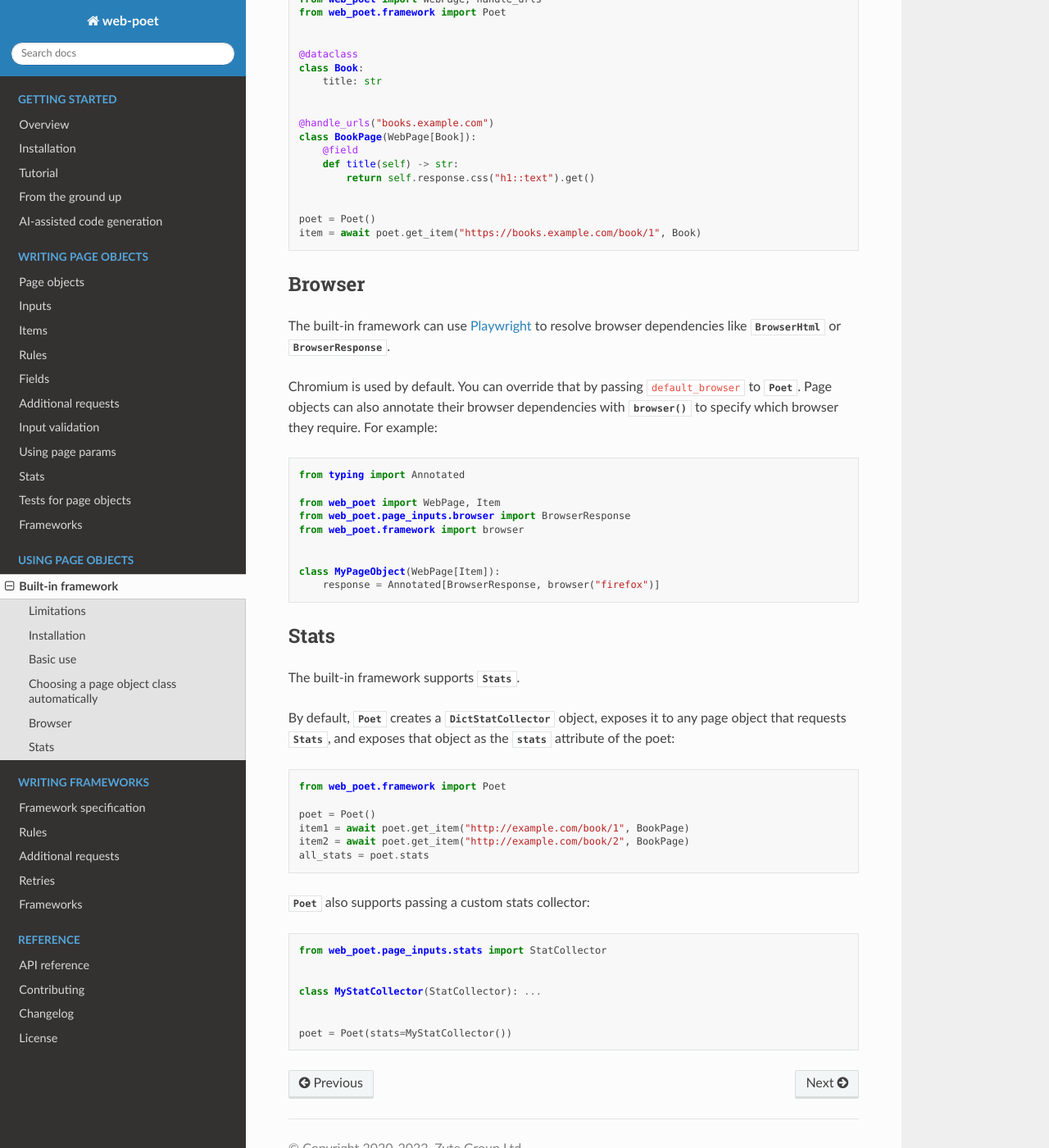
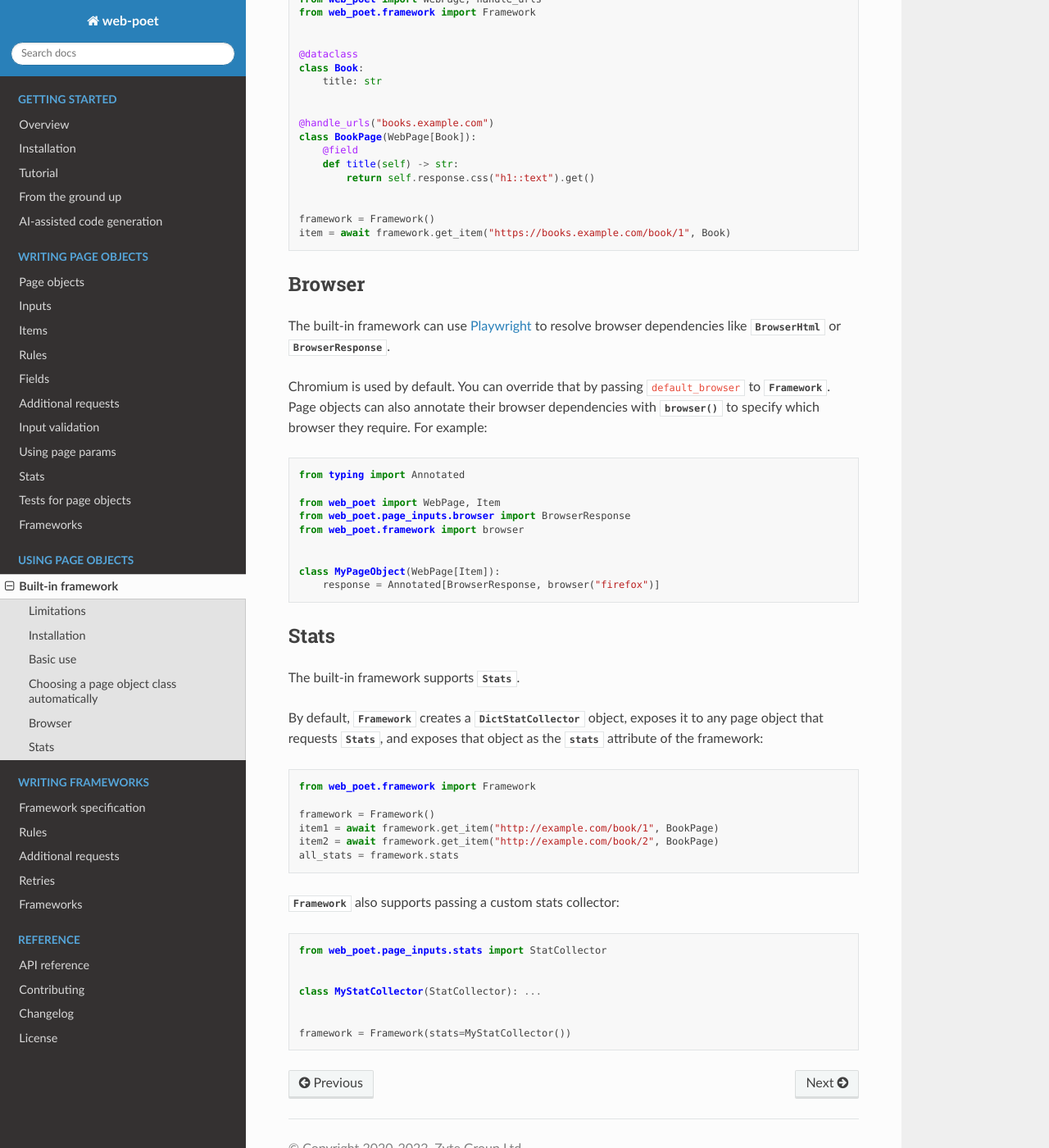
Before and after one commit to scrapinghub/web-poet, a Sphinx documentation site: the page built from docs/framework.rst, in a window 1280 px wide and 1400 px high, scrolled down 1478 px. Shown: the whole window at 82% size. Built offline with Sphinx 7.4.7 and the Read the Docs theme 3.1.0, drawn with Linux system fonts in a browser that asks for light colours; some of the changed text lies outside the part shown.

Commit message:
Poet → Framework

```diff
--- a/docs/framework.rst
+++ b/docs/framework.rst
@@ -47,7 +47,7 @@ Basic use
 
     from dataclasses import dataclass
     from web_poet import WebPage
-    from web_poet.framework import Poet
+    from web_poet.framework import Framework
     from web_poet.utils import ensure_awaitable
 
 
@@ -62,11 +62,11 @@ Basic use
             return self.response.css("h1::text").get()
 
 
-    poet = Poet()
-    item = await poet.get_item("https://books.example.com/book/1", BookPage)
+    framework = Framework()
+    item = await framework.get_item("https://books.example.com/book/1", BookPage)
 
     # Or, if you prefer, get a page object first.
-    page = await poet.get_page("https://books.example.com/book/1", BookPage)
+    page = await framework.get_page("https://books.example.com/book/1", BookPage)
     item = await ensure_awaitable(page.to_item())
 
 Choosing a page object class automatically
@@ -74,14 +74,14 @@ Choosing a page object class automatically
 
 If you decorate your page object classes with :func:`~web_poet.handle_urls` and
 make sure they are imported, e.g. with :func:`~web_poet.consume_modules`, you
-can pass :meth:`~web_poet.framework.Poet.get_item` an item class, and let it
-determine which page object class to use:
+can pass :meth:`~web_poet.framework.Framework.get_item` an item class, and let
+it determine which page object class to use:
 
 .. code-block:: python
 
     from dataclasses import dataclass
     from web_poet import WebPage, handle_urls
-    from web_poet.framework import Poet
+    from web_poet.framework import Framework
 
 
     @dataclass
@@ -96,8 +96,8 @@ determine which page object class to use:
             return self.response.css("h1::text").get()
 
 
-    poet = Poet()
-    item = await poet.get_item("https://books.example.com/book/1", Book)
+    framework = Framework()
+    item = await framework.get_item("https://books.example.com/book/1", Book)
 
 .. _framework-browser:
 
@@ -110,7 +110,7 @@ like :class:`~web_poet.page_inputs.browser.BrowserHtml` or
 :class:`~web_poet.page_inputs.browser.BrowserResponse`.
 
 Chromium is used by default. You can override that by passing
-``default_browser`` to :class:`~web_poet.framework.Poet`. Page objects can also
+``default_browser`` to :class:`~web_poet.framework.Framework`. Page objects can also
 annotate their browser dependencies with :func:`~web_poet.framework.browser` to
 specify which browser they require. For example:
 
@@ -131,22 +131,22 @@ Stats
 
 The built-in framework supports :class:`~web_poet.page_inputs.stats.Stats`.
 
-By default, :class:`~web_poet.framework.Poet` creates a
+By default, :class:`~web_poet.framework.Framework` creates a
 :class:`~web_poet.page_inputs.stats.DictStatCollector` object, exposes it to
 any page object that requests :class:`~web_poet.page_inputs.stats.Stats`, and
-exposes that object as the :data:`stats <web_poet.framework.Poet.stats>`
-attribute of the poet:
+exposes that object as the :data:`stats <web_poet.framework.Framework.stats>`
+attribute of the framework:
 
 .. code-block:: python
 
-    from web_poet.framework import Poet
+    from web_poet.framework import Framework
 
-    poet = Poet()
-    item1 = await poet.get_item("http://example.com/book/1", BookPage)
-    item2 = await poet.get_item("http://example.com/book/2", BookPage)
-    all_stats = poet.stats
+    framework = Framework()
+    item1 = await framework.get_item("http://example.com/book/1", BookPage)
+    item2 = await framework.get_item("http://example.com/book/2", BookPage)
+    all_stats = framework.stats
 
-:class:`~web_poet.framework.Poet` also supports passing a custom stats
+:class:`~web_poet.framework.Framework` also supports passing a custom stats
 collector:
 
 .. code-block:: python
@@ -157,4 +157,4 @@ collector:
     class MyStatCollector(StatCollector): ...
 
 
-    poet = Poet(stats=MyStatCollector())
+    framework = Framework(stats=MyStatCollector())
--- a/docs/tutorial-project/run.py
+++ b/docs/tutorial-project/run.py
@@ -1,14 +1,14 @@
 import asyncio
 
 from web_poet import consume_modules
-from web_poet.framework import Poet
+from web_poet.framework import Framework
 
 from tutorial.items import Book
 
 consume_modules("tutorial.pages")
 
-poet = Poet()
+framework = Framework()
 item = asyncio.run(
-    poet.get_item("http://books.toscrape.com/catalogue/the-exiled_247/index.html", Book)
+    framework.get_item("http://books.toscrape.com/catalogue/the-exiled_247/index.html", Book)
 )
 print(item)
--- a/docs/tutorial-project/run_categorized.py
+++ b/docs/tutorial-project/run_categorized.py
@@ -1,15 +1,15 @@
 import asyncio
 
 from web_poet import consume_modules
-from web_poet.framework import Poet
+from web_poet.framework import Framework
 
 from tutorial.items import CategorizedBook
 
 consume_modules("tutorial.pages")
 
-poet = Poet()
+framework = Framework()
 item = asyncio.run(
-    poet.get_item(
+    framework.get_item(
         "http://books.toscrape.com/catalogue/the-exiled_247/index.html",
         CategorizedBook,
     )
--- a/docs/tutorial-project/run_params.py
+++ b/docs/tutorial-project/run_params.py
@@ -1,15 +1,15 @@
 import asyncio
 
 from web_poet import consume_modules
-from web_poet.framework import Poet
+from web_poet.framework import Framework
 
 from tutorial.items import CategorizedBook
 
 consume_modules("tutorial.pages")
 
-poet = Poet()
+framework = Framework()
 item = asyncio.run(
-    poet.get_item(
+    framework.get_item(
         "http://books.toscrape.com/catalogue/the-exiled_247/index.html",
         CategorizedBook,
         page_params={"category_rank": 24},
```
Also changed, not shown: docs/intro/tutorial.rst (+8 -8 lines), 3 other files.
